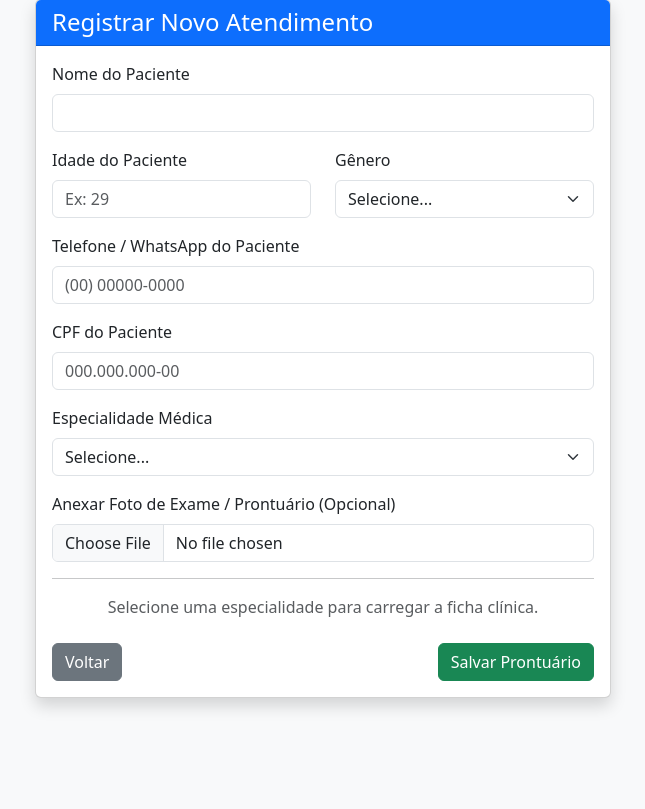
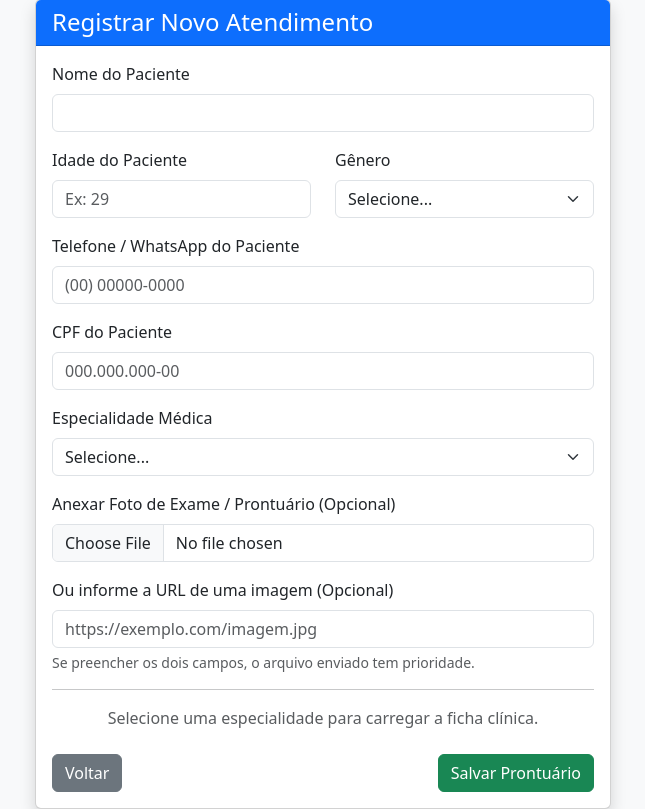
Before and after one commit to soaresavelino/ProntuDinamico, a Flask app: page /novo in a window 1280 px wide. Shown: the part 49-858 px from the top of the page, without its empty margins (317-962 px from the left). Before the commit the page ends 758 px from the top, so only its background shows below. Run offline with Flask 3, Linux system fonts and the light colour scheme; the visitor is signed in with stand-in values (Sample User, id 1); data that the repository does not hold is empty.

Commit message:
feat: migrar armazenamento de imagens para Base64 no MongoDB - Imagens agora sao salvas como data URI (Base64) no banco ao inves de arquivos locais - Adicionado suporte a URL externa de imagem como alternativa ao upload - Upload de arquivo tem prioridade sobre URL externa - Adicionado script migrar_imagens.py para converter registros antigos

```diff
--- a/controllers/prontuario_controller.py
+++ b/controllers/prontuario_controller.py
@@ -2,15 +2,30 @@ from flask import Blueprint, render_template, request, redirect, url_for, sessio
 from models.prontuario_model import ProntuarioModel
 from datetime import datetime
 import os
-from werkzeug.utils import secure_filename
+import base64
 
 prontuario_blueprint = Blueprint('prontuario', __name__)
 
 # Extensões de imagem permitidas para os prontuários
-ALLOWED_EXTENSIONS = {'png', 'jpg', 'jpeg', 'gif'}
+ALLOWED_EXTENSIONS = {'png', 'jpg', 'jpeg', 'gif', 'webp'}
 
 def arquivo_permitido(filename):
     return '.' in filename and filename.rsplit('.', 1)[1].lower() in ALLOWED_EXTENSIONS
+
+def converter_para_base64(file):
+    """Lê um arquivo de imagem e retorna uma data URI base64 para armazenar no MongoDB."""
+    extensao = file.filename.rsplit('.', 1)[1].lower()
+    mime_types = {
+        'jpg': 'image/jpeg',
+        'jpeg': 'image/jpeg',
+        'png': 'image/png',
+        'gif': 'image/gif',
+        'webp': 'image/webp',
+    }
+    mime = mime_types.get(extensao, 'image/jpeg')
+    dados = file.read()
+    b64 = base64.b64encode(dados).decode('utf-8')
+    return f"data:{mime};base64,{b64}"
 
 
 # 1. ROTA PRINCIPAL: Tela de Listagem com Busca por Nome/CPF e Filtro por Especialidade
@@ -97,14 +112,17 @@ def novo_prontuario():
             return render_template('novo_prontuario.html', especialidades=lista_especialidades)
 
         # Se passou na validação, segue o fluxo normal de salvamento
+        # Upload de arquivo tem prioridade sobre URL externa
         imagem_url = None
         if 'foto_exame' in request.files:
             file = request.files['foto_exame']
-            if file and arquivo_permitido(file.filename):
-                filename = secure_filename(f"{datetime.now().timestamp()}_{file.filename}")
-                filepath = os.path.join(current_app.config['UPLOAD_FOLDER'], filename)
-                file.save(filepath)
-                imagem_url = f"/static/uploads/{filename}"
+            if file and file.filename and arquivo_permitido(file.filename):
+                imagem_url = converter_para_base64(file)
+
+        if not imagem_url:
+            url_externa = request.form.get('imagem_url_externa', '').strip()
+            if url_externa:
+                imagem_url = url_externa
 
         # O dicionário agora armazena também idade, gênero e contato de forma fixa na raiz do documento
         atendimento = {
@@ -157,11 +175,13 @@ def editar_prontuario(atendimento_id):
         imagem_url = atendimento.get('imagem_url')
         if 'foto_exame' in request.files:
             file = request.files['foto_exame']
-            if file and arquivo_permitido(file.filename):
-                filename = secure_filename(f"{datetime.now().timestamp()}_{file.filename}")
-                filepath = os.path.join(current_app.config['UPLOAD_FOLDER'], filename)
-                file.save(filepath)
-                imagem_url = f"/static/uploads/{filename}"
+            if file and file.filename and arquivo_permitido(file.filename):
+                imagem_url = converter_para_base64(file)
+
+        if not imagem_url or imagem_url == atendimento.get('imagem_url'):
+            url_externa = request.form.get('imagem_url_externa', '').strip()
+            if url_externa:
+                imagem_url = url_externa
 
         dados_atualizados = {
             "paciente_nome": request.form.get("paciente_nome", "").strip(),
--- a/templates/novo_prontuario.html
+++ b/templates/novo_prontuario.html
@@ -1,11 +1,14 @@
 <!DOCTYPE html>
 <html lang="pt-br">
+
 <head>
     <meta charset="UTF-8">
     <title>Novo Prontuário</title>
     <!-- Resolvido o alerta de integridade do CSS externo -->
-    <link href="https://cdn.jsdelivr.net/npm/bootstrap@5.3.0/dist/css/bootstrap.min.css" rel="stylesheet" integrity="sha384-9ndCyUaIbzAi2FUVXJi0CjmCapSmO7SnpJef0486qhLnuZ2cdeRhO02iuK6FUUVM" crossorigin="anonymous">
+    <link href="https://cdn.jsdelivr.net/npm/bootstrap@5.3.0/dist/css/bootstrap.min.css" rel="stylesheet"
+        integrity="sha384-9ndCyUaIbzAi2FUVXJi0CjmCapSmO7SnpJef0486qhLnuZ2cdeRhO02iuK6FUUVM" crossorigin="anonymous">
 </head>
+
 <body class="bg-light">
     <div class="container mt-5" style="max-width: 600px;">
         <div class="card shadow">
@@ -37,7 +40,8 @@
                     <div class="row mb-3">
                         <div class="col-md-6">
                             <label for="paciente_idade" class="form-label">Idade do Paciente</label>
-                            <input type="number" id="paciente_idade" name="paciente_idade" class="form-control" placeholder="Ex: 29" min="0" max="130" required>
+                            <input type="number" id="paciente_idade" name="paciente_idade" class="form-control"
+                                placeholder="Ex: 29" min="0" max="130" required>
                         </div>
                         <div class="col-md-6">
                             <label for="paciente_genero" class="form-label">Gênero</label>
@@ -53,20 +57,23 @@
                     <!-- Campo de Contato do Paciente -->
                     <div class="mb-3">
                         <label for="paciente_contato" class="form-label">Telefone / WhatsApp do Paciente</label>
-                        <input type="text" id="paciente_contato" name="paciente_contato" class="form-control" placeholder="(00) 00000-0000" maxlength="15" required>
+                        <input type="text" id="paciente_contato" name="paciente_contato" class="form-control"
+                            placeholder="(00) 00000-0000" maxlength="15" required>
                     </div>
 
                     <!-- CPF do Paciente -->
                     <div class="mb-3">
                         <label for="paciente_cpf" class="form-label">CPF do Paciente</label>
                         <!-- Adicionado placeholder e limite de caracteres para a máscara -->
-                        <input type="text" id="paciente_cpf" name="paciente_cpf" class="form-control" placeholder="000.000.000-00" maxlength="14" required>
+                        <input type="text" id="paciente_cpf" name="paciente_cpf" class="form-control"
+                            placeholder="000.000.000-00" maxlength="14" required>
                     </div>
 
                     <!-- Especialidade -->
                     <div class="mb-3">
                         <label for="especialidade" class="form-label">Especialidade Médica</label>
-                        <select name="especialidade" id="especialidade" class="form-select" onchange="atualizarCamposDinamicos()" required>
+                        <select name="especialidade" id="especialidade" class="form-select"
+                            onchange="atualizarCamposDinamicos()" required>
                             <option value="">Selecione...</option>
                             {% for esp in especialidades %}
                             <option value="{{ esp.nome }}">{{ esp.nome }}</option>
@@ -78,6 +85,16 @@
                     <div class="mb-3">
                         <label for="foto_exame" class="form-label">Anexar Foto de Exame / Prontuário (Opcional)</label>
                         <input type="file" id="foto_exame" name="foto_exame" class="form-control" accept="image/*">
+                    </div>
+
+                    <!-- URL externa de imagem -->
+                    <div class="mb-3">
+                        <label for="imagem_url_externa" class="form-label">Ou informe a URL de uma imagem
+                            (Opcional)</label>
+                        <input type="url" id="imagem_url_externa" name="imagem_url_externa" class="form-control"
+                            placeholder="https://exemplo.com/imagem.jpg">
+                        <div class="form-text text-muted">Se preencher os dois campos, o arquivo enviado tem prioridade.
+                        </div>
                     </div>
 
                     <hr>
@@ -156,4 +173,5 @@
         });
     </script>
 </body>
+
 </html>
```
Also changed, not shown: migrar_imagens.py (added, +82 -0 lines), templates/editar_prontuario.html (+15 -3 lines). Lines whose indentation alone changed are shown as unchanged.
